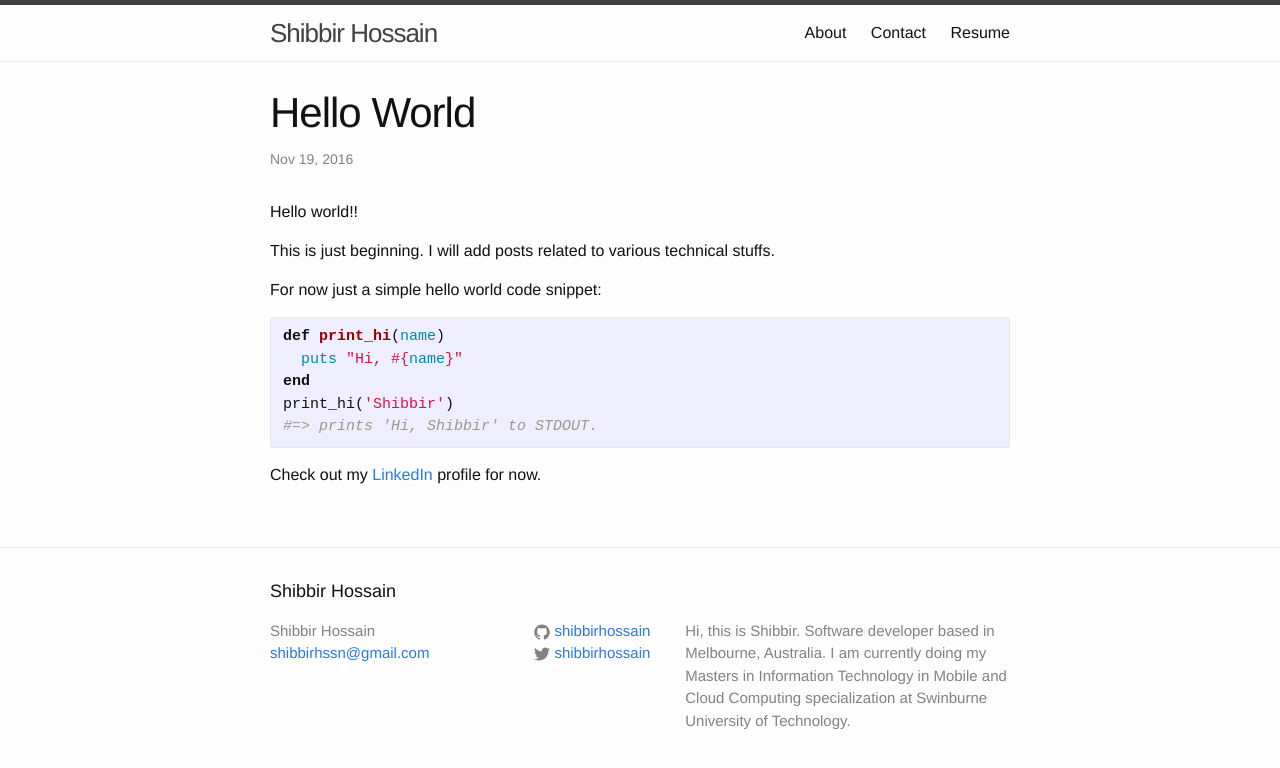
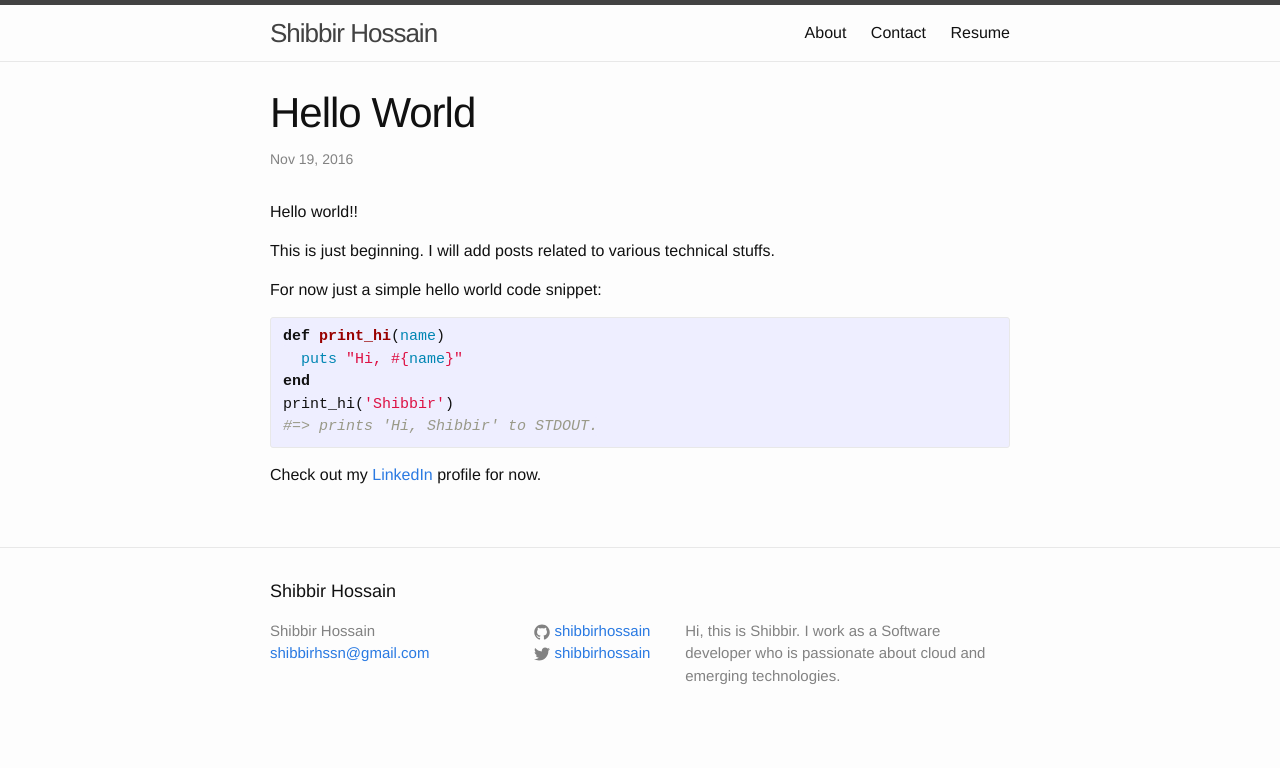
Before and after one commit to shibbirhossain/shibbirhossain.github.io, a Jekyll site: the page built from _posts/2016-11-19-welcome-to-jekyll.markdown, in a window 1280 px wide. Shown: the top 768 px of the page. Built offline with Jekyll 4.4.1, drawn with Linux system fonts in a browser that asks for light colours; comment, search, counter and statistics services are not loaded.

```diff
--- a/_config.yml
+++ b/_config.yml
@@ -16,8 +16,7 @@
 title: Shibbir Hossain
 email: shibbirhssn@gmail.com
 description: > # this means to ignore newlines until "baseurl:"
-  Hi, this is Shibbir. Software developer based in Melbourne, Australia.
-  I am currently doing my Masters in Information Technology in Mobile and Cloud Computing specialization at Swinburne University of Technology.
+  Hi, this is Shibbir. I work as a Software developer who is passionate about cloud and emerging technologies.
 baseurl: "" # the subpath of your site, e.g. /blog
 url: "" # the base hostname & protocol for your site, e.g. http://example.com
 twitter_username: shibbirhossain
--- a/_posts/2016-11-19-welcome-to-jekyll.markdown
+++ b/_posts/2016-11-19-welcome-to-jekyll.markdown
@@ -21,3 +22,5 @@ print_hi('Shibbir')
 Check out my [LinkedIn ][linkedin-profile] profile for now.
 
 [linkedin-profile]: https://www.linkedin.com/in/shibbirhossain
+
+<script id="dsq-count-scr" src="//shibbirhossain-1.disqus.com/count.js" async></script>
```
Also changed, not shown: other parts of _posts/2016-11-19-welcome-to-jekyll.markdown (+1 -0 lines), _includes/disqus_comments.html (added, +19 -0 lines).
